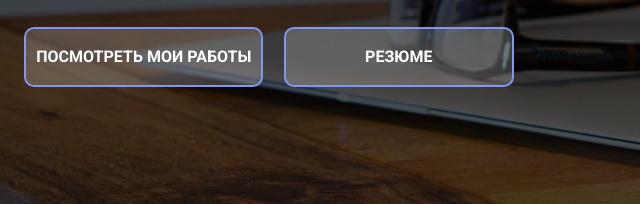
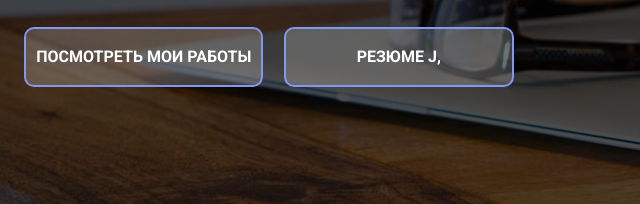
Before and after one commit to BohdanKadenskyi/Portfolio, a website: page src/index.html in a window 1280 px wide. Shown: the part 381-585 px from the top of the page, 71-711 px from the left. Drawn offline with nearby package versions, Linux system fonts and the light colour scheme; files that its build step writes are made by us from their sources.

Commit message:
change cv

```diff
--- a/src/html/banner.html
+++ b/src/html/banner.html
@@ -26,7 +26,7 @@
               class="banner__btn btn--download"
               target="_blank"
               aria-label="Download my resume"
-              >резюме
+              >резюме j,
             </a>
           </div>
         </div>
```
